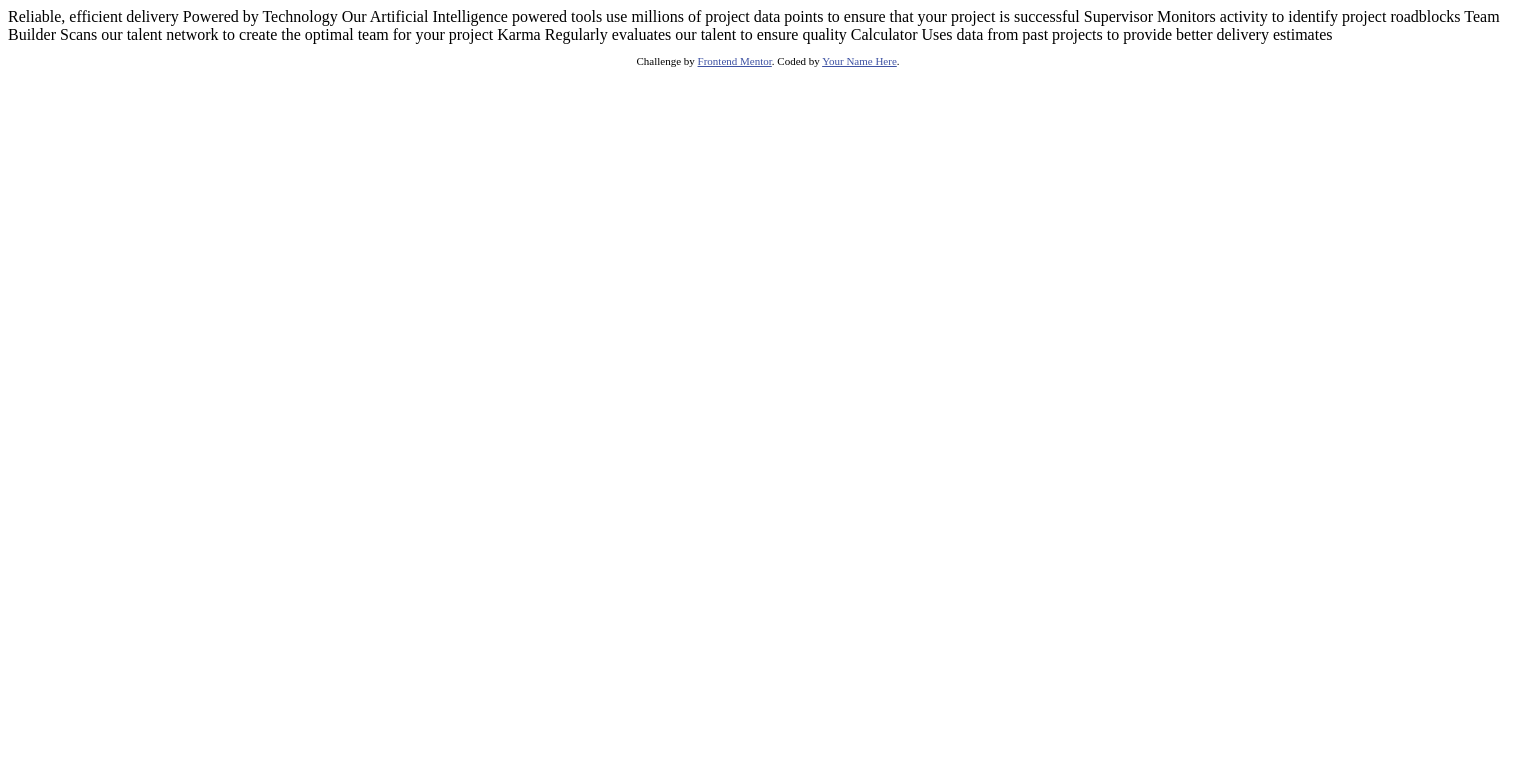
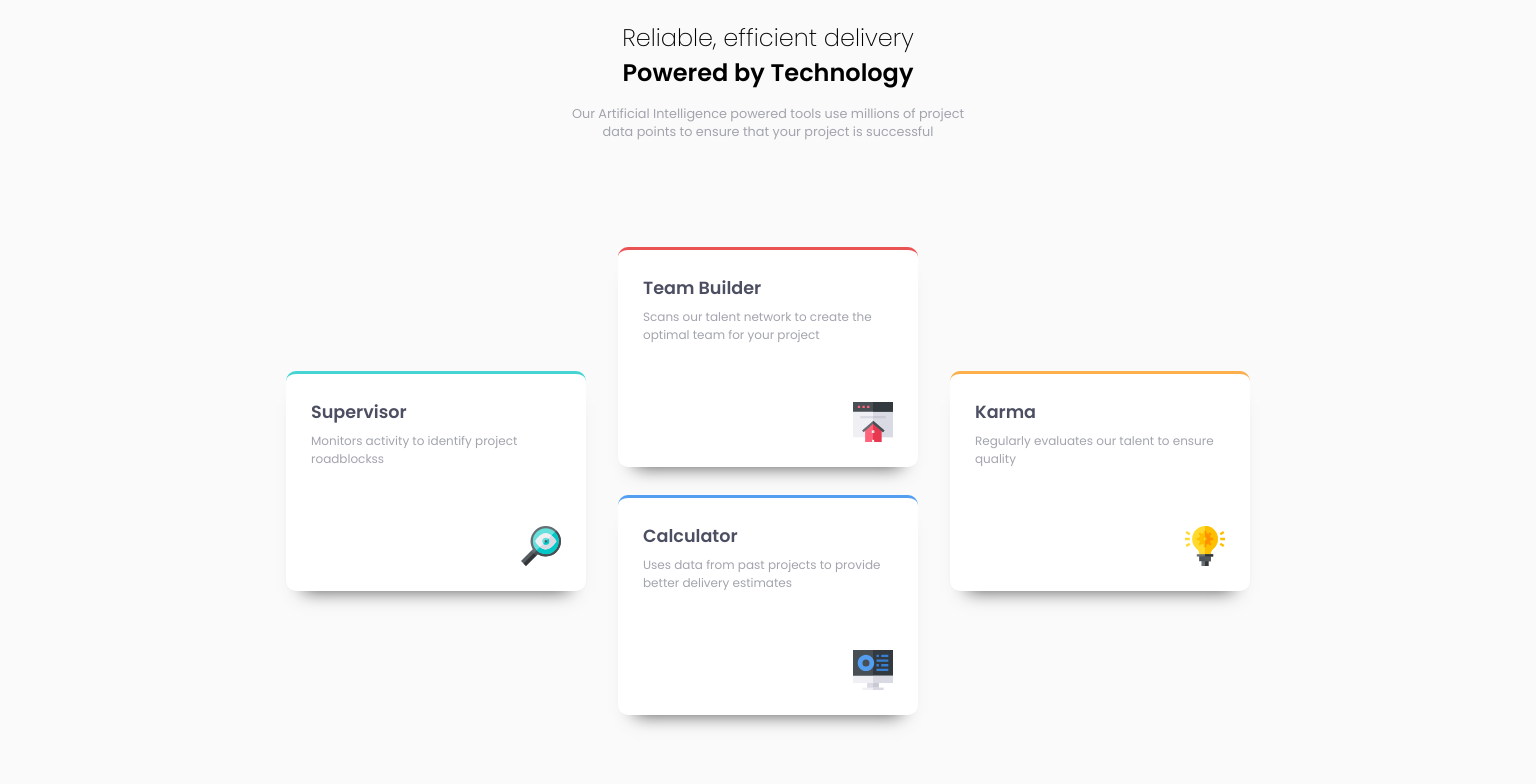
Before and after one commit to Gonzalop0210/FrontendMentor-doce-solucion, a plain HTML site: page index.html in a window 1536 px wide. Drawn offline with Linux system fonts and the light colour scheme.

Commit message:
Solucion 12 terminado

```diff
--- a/index.html
+++ b/index.html
@@ -1,45 +1,45 @@
 <!DOCTYPE html>
 <html lang="en">
 <head>
-  <meta charset="UTF-8">
-  <meta name="viewport" content="width=device-width, initial-scale=1.0"> <!-- displays site properly based on user's device -->
-
-  <link rel="icon" type="image/png" sizes="32x32" href="./images/favicon-32x32.png">
-
-  <title>Frontend Mentor | Four card feature section</title>
-
-  <!-- Feel free to remove these styles or customise in your own stylesheet 👍 -->
-  <style>
-    .attribution { font-size: 11px; text-align: center; }
-    .attribution a { color: hsl(228, 45%, 44%); }
-  </style>
+    <meta charset="UTF-8">
+    <meta http-equiv="X-UA-Compatible" content="IE=edge">
+    <meta name="viewport" content="width=device-width, initial-scale=1.0">
+    <title>Powered by Technology</title>
+    <link rel="shortcut icon" href="images/favicon-32x32.png" type="image/x-icon">
+    <link rel="preconnect" href="https://fonts.googleapis.com">
+    <link rel="preconnect" href="https://fonts.gstatic.com" crossorigin>
+    <link href="https://fonts.googleapis.com/css2?family=Poppins:wght@200;400;600&display=swap" rel="stylesheet">
+    <link rel="stylesheet" href="style-mobile.css">
+    <link rel="stylesheet" href="style-desktop.css">
 </head>
 <body>
-
-  Reliable, efficient delivery
-  Powered by Technology
-
-  Our Artificial Intelligence powered tools use millions of project data points
-  to ensure that your project is successful
-
-  Supervisor
-  Monitors activity to identify project roadblocks
-
-  Team Builder
-  Scans our talent network to create the optimal team for your project
-
-  Karma
-  Regularly evaluates our talent to ensure quality
-
-  Calculator
-  Uses data from past projects to provide better delivery estimates
-
-
-  <footer>
-    <p class="attribution">
-      Challenge by <a href="https://www.frontendmentor.io?ref=challenge" target="_blank">Frontend Mentor</a>.
-      Coded by <a href="#">Your Name Here</a>.
-    </p>
-  </footer>
+    <main class="container__main">
+        <section class="container__title__paragraph">
+            <h1 class="title"><span class="ligther">Reliable, efficient delivery</span> Powered by Technology</h1>
+            <p class="paragraph">Our Artificial Intelligence powered tools use millions of project data points to ensure that your project is successful</p>
+        </section>
+        <section class="container__cards">
+            <div class="cards card__1">
+                <h2 class="title__card">Supervisor</h2>
+                <p class="paragraph__card">Monitors activity to identify project roadblockss</p>
+                <img src="images/icon-supervisor.svg" alt="Icono Supervisor" class="icon__card">
+            </div>
+            <div class="cards card__2">
+                <h2 class="title__card">Team Builder</h2>
+                <p class="paragraph__card">Scans our talent network to create the optimal team for your project</p>
+                <img src="images/icon-team-builder.svg" alt="Icono Team Builder" class="icon__card">
+            </div>
+            <div class="cards card__3">
+                <h2 class="title__card">Karma</h2>
+                <p class="paragraph__card">Regularly evaluates our talent to ensure quality</p>
+                <img src="images/icon-karma.svg" alt="Icono Karma" class="icon__card">
+            </div>
+            <div class="cards card__4">
+                <h2 class="title__card">Calculator</h2>
+                <p class="paragraph__card">Uses data from past projects to provide better delivery estimates</p>
+                <img src="images/icon-calculator.svg" alt="icono Calculator" class="icon__card">
+            </div>
+        </section>
+    </main>
 </body>
 </html>
--- /dev/null
+++ b/style-desktop.css
@@ -0,0 +1,58 @@
+@media only screen and (min-width: 1440px) {
+    body  {
+        height: 100vh;
+        width: 100vw;
+    }
+
+    .container__main {
+        min-width: 67%;
+        max-width: 67%;
+        margin: 0;
+    }
+
+    .container__title__paragraph {
+        width: 400px;
+        margin: auto;
+    }
+
+    .paragraph {
+        font-size: .8rem;
+    }
+
+    .container__cards {
+        position: relative;
+        max-width: 964px;
+        height: 600px;
+        margin: auto;
+    }
+
+    .cards {
+        position: absolute;
+        max-width: 300px;
+        min-height: 220px;
+        margin: 0;
+    }
+
+    .card__1 {
+        top: 50%;
+        transform: translateY(-50%);
+    }
+
+    .card__2 {
+        top: 11%;
+        left: 50%;
+        transform: translatex(-50%);
+    }
+
+    .card__3 {
+        right: 0;
+        top: 50%;
+        transform: translateY(-50%);
+    }
+
+    .card__4 {
+        bottom: 11%;
+        left: 50%;
+        transform: translatex(-50%);
+    }
+}
--- /dev/null
+++ b/style-mobile.css
@@ -0,0 +1,81 @@
+* {
+    margin: 0;
+    padding: 0;
+    box-sizing: border-box;
+}
+
+body {
+    display: flex;
+    justify-content: center;
+    align-items: center;
+    background-color: hsl(0, 0%, 98%);
+}
+
+.container__main {
+    margin: 40px;
+    min-width: 300px;
+    font-family: 'Poppins';
+}
+
+.container__title__paragraph {
+    text-align: center;
+}
+
+.ligther {
+    font-weight: 200;
+}
+
+.title {
+    font-weight: 600;
+}
+
+.paragraph {
+    font-size: .9rem;
+    margin: 15px 0 40px 0;
+    color: hsl(229, 6%, 66%);
+}
+
+.cards {
+    background-color: #FFF;
+    position: relative;
+    padding: 25px;
+    height: 175px;
+    margin: 25px auto;
+    width: 85%;
+    border-radius: 10px;
+    box-shadow: 0px 16px 18px -17px rgba(0,0,0,0.75);
+}
+
+.title__card {
+    color: hsl(234, 12%, 34%);
+    font-size: 1.1rem;
+}
+
+.paragraph__card {
+    color: hsl(229, 6%, 66%);
+    font-size: .75rem;
+    margin-top: 7px;
+}
+
+.icon__card {
+    width: 40px;
+    position: absolute;
+    right: 25px;
+    bottom: 25px;
+}
+
+.card__1 {
+    border-top: 3px solid hsl(180, 62%, 55%);
+}
+
+.card__2 {
+    border-top: 3px solid hsl(0, 78%, 62%);
+}
+
+.card__3 {
+    border-top: 3px solid hsl(34, 97%, 64%);
+}
+
+.card__4 {
+    border-top: 3px solid hsl(212, 86%, 64%);
+}
```
